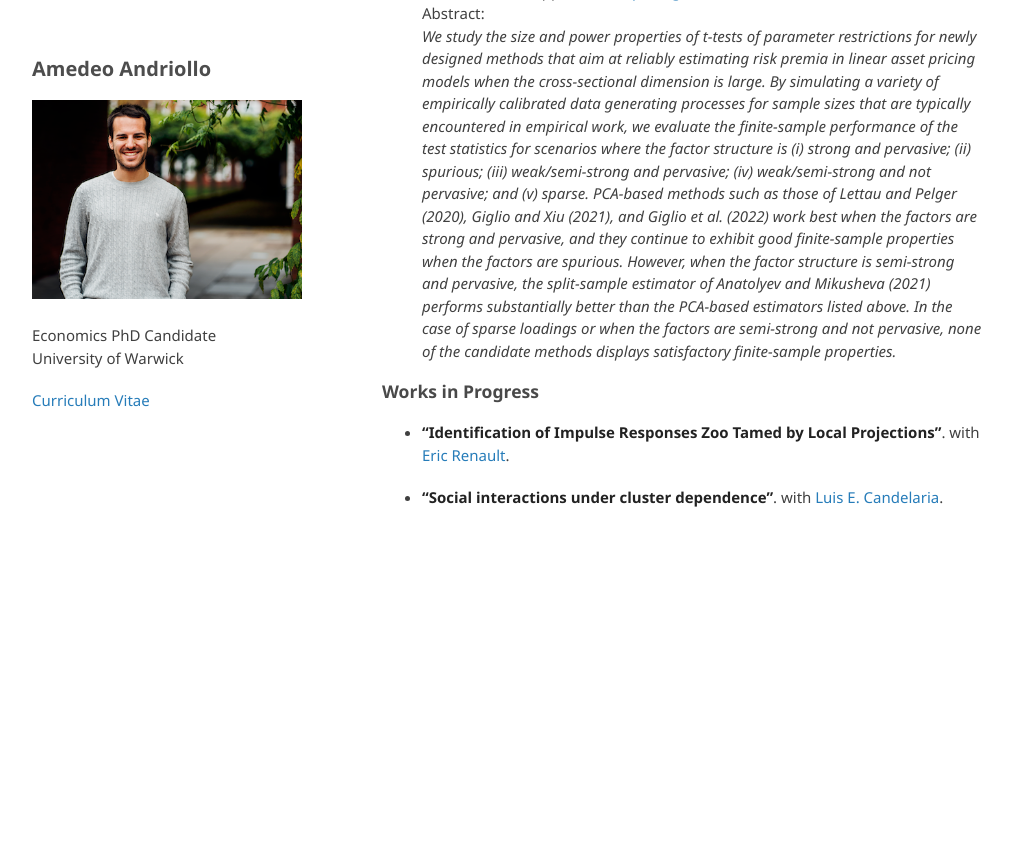
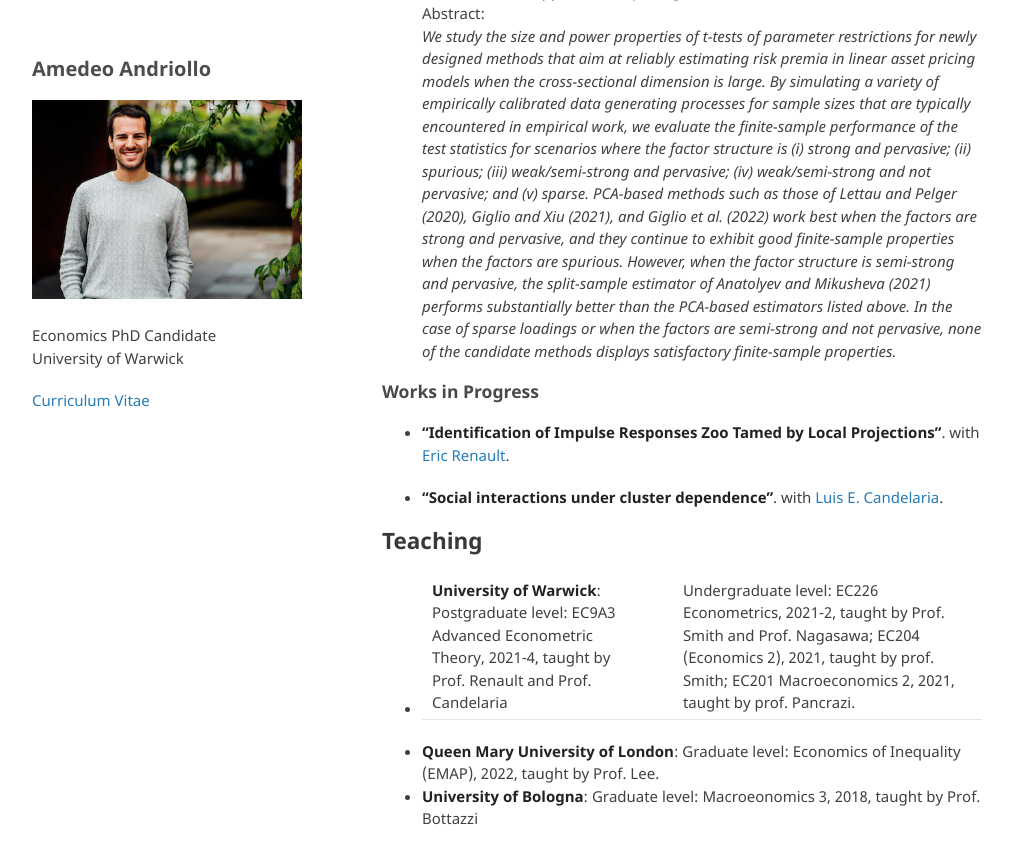
Before and after one commit to amandri/amandri.github.io, a Jekyll site: the page built from index.md, in a window 1280 px wide and 900 px high, scrolled down 1149 px. Shown: the top 864 px of the window, without its empty margins (133-1145 px from the left). Built offline with Jekyll 4.4.1, drawn with Linux system fonts in a browser that asks for light colours; the repository's description, which GitHub fills in, is left out; our own code applies the rules of GitHub Pages for plain Markdown files; before the commit the page ends 1728 px from its top, so only the background shows below that.

Commit message:
Update index.md

```diff
--- a/index.md
+++ b/index.md
@@ -43,3 +43,10 @@ Abstract: \
 - **"Identification of Impulse Responses Zoo Tamed by Local Projections"**. with [Eric Renault](https://warwick.ac.uk/fac/soc/economics/staff/emrrenault/#).
 
 - **"Social interactions under cluster dependence"**. with [Luis E. Candelaria](https://lecandelaria.github.io).
+
+
+## Teaching
+
+- **University of Warwick**: Postgraduate level: EC9A3 Advanced Econometric Theory, 2021-4, taught by Prof. Renault and Prof. Candelaria || Undergraduate level: EC226 Econometrics, 2021-2, taught by Prof. Smith and Prof. Nagasawa; EC204 (Economics 2), 2021, taught by prof. Smith; EC201 Macroeconomics 2, 2021, taught by prof. Pancrazi.
+- **Queen Mary University of London**: Graduate level: Economics of Inequality (EMAP), 2022, taught by Prof. Lee.
+- **University of Bologna**: Graduate level: Macroeonomics 3, 2018, taught by Prof. Bottazzi
```
